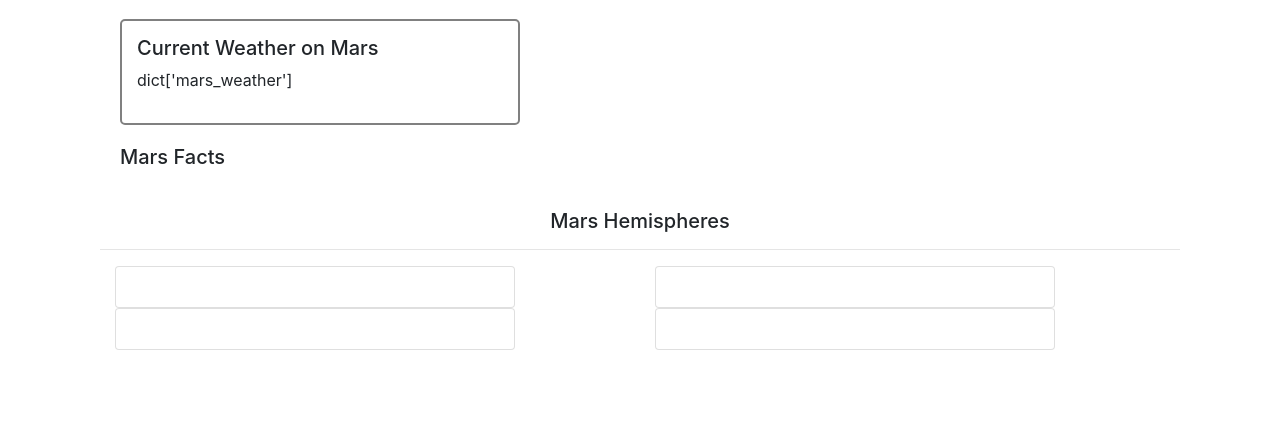
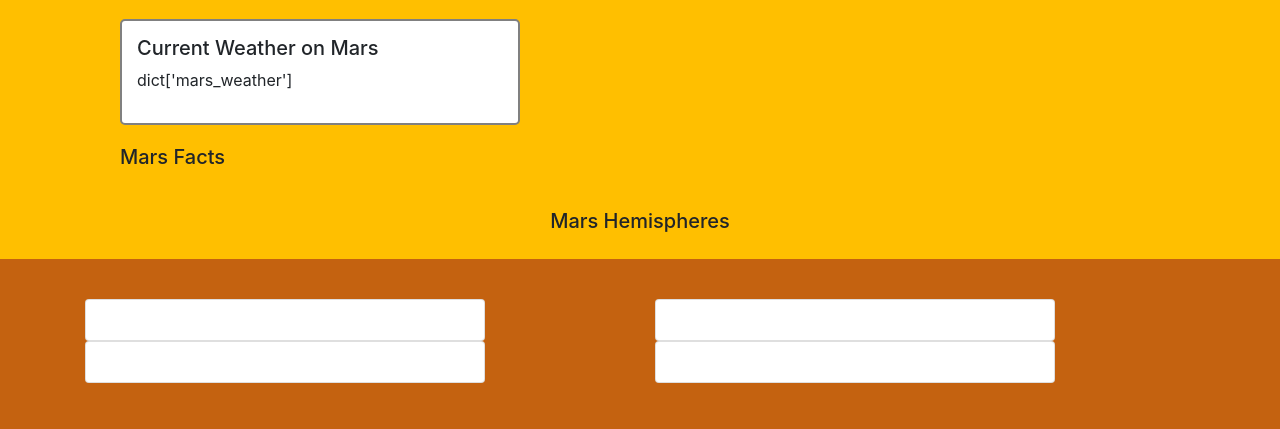
Before and after one commit to camiloibanez/Mars-Data-Scraping, a Flask app: template Mission_to_Mars/templates/index.html in a window 1280 px wide. Shown: the part 962-1391 px from the top of the page. Before the commit the page ends 1312 px from the top, so only its background shows below. Run offline with Flask 2, Linux system fonts and the light colour scheme; the template is opened without the code that fills it, so the values that code supplies are empty; some libraries are stand-ins or nearby versions.

Commit message:
added colors

```diff
--- a/Mission_to_Mars/static/css/style.css
+++ b/Mission_to_Mars/static/css/style.css
@@ -1,7 +1,3 @@
-body {
-    margin: 46px 100px !important;
-}
-
 .display-4 {
     text-align: center;
     font-weight: 700;
@@ -10,6 +6,21 @@ body {
 .btn {
     position: absolute;
     left: 44%;
+}
+
+.block1 {
+    padding: 46px 100px 6px 100px;
+    background-color: #FFBF00;
+}
+
+.weather_block {
+    background-color: white;
+}
+
+.block3 {
+    padding-top: 40px;
+    padding-bottom: 46px;
+    background-color: #C46210;
 }
 
 @media (min-width: 1517px) {
@@ -138,6 +149,7 @@ table {
 .hemispheres {
     text-align: center;
     margin-top: 40px;
+    margin-bottom: 20px;
 }
 
 .card {
--- a/Mission_to_Mars/templates/index.html
+++ b/Mission_to_Mars/templates/index.html
@@ -8,6 +8,9 @@
     <title>Mars</title>
 </head>
 <body>
+
+    <div class="background">
+        <div class="block1">
             <div class="jumbotron">
                 <h1 class="display-4">Mission to Mars</h1>
                 <a class="btn btn-primary btn-lg" href="/scrape" role="button">Scrape New Data</a>
@@ -34,10 +37,12 @@
                 {% endfor %}
             </div>
 
+
             <div class="clear"></div>
 
             <h5 class="hemispheres">Mars Hemispheres</h5>
-    <hr>
+        </div>
+        <div class="block3">
             <div class="container">
                 <div class="row">
                     <div class="col-md-6">
@@ -76,6 +81,9 @@
                     </div>
                 </div>
             </div>
+        </div>
+    </div>
+
     <script src="https://code.jquery.com/jquery-3.5.1.slim.min.js" integrity="sha384-DfXdz2htPH0lsSSs5nCTpuj/zy4C+OGpamoFVy38MVBnE+IbbVYUew+OrCXaRkfj" crossorigin="anonymous"></script>
     <script src="https://cdn.jsdelivr.net/npm/popper.js@1.16.0/dist/umd/popper.min.js" integrity="sha384-Q6E9RHvbIyZFJoft+2mJbHaEWldlvI9IOYy5n3zV9zzTtmI3UksdQRVvoxMfooAo" crossorigin="anonymous"></script>
     <script src="https://stackpath.bootstrapcdn.com/bootstrap/4.5.0/js/bootstrap.min.js" integrity="sha384-OgVRvuATP1z7JjHLkuOU7Xw704+h835Lr+6QL9UvYjZE3Ipu6Tp75j7Bh/kR0JKI" crossorigin="anonymous"></script>
```
Lines whose indentation alone changed are shown as unchanged.
